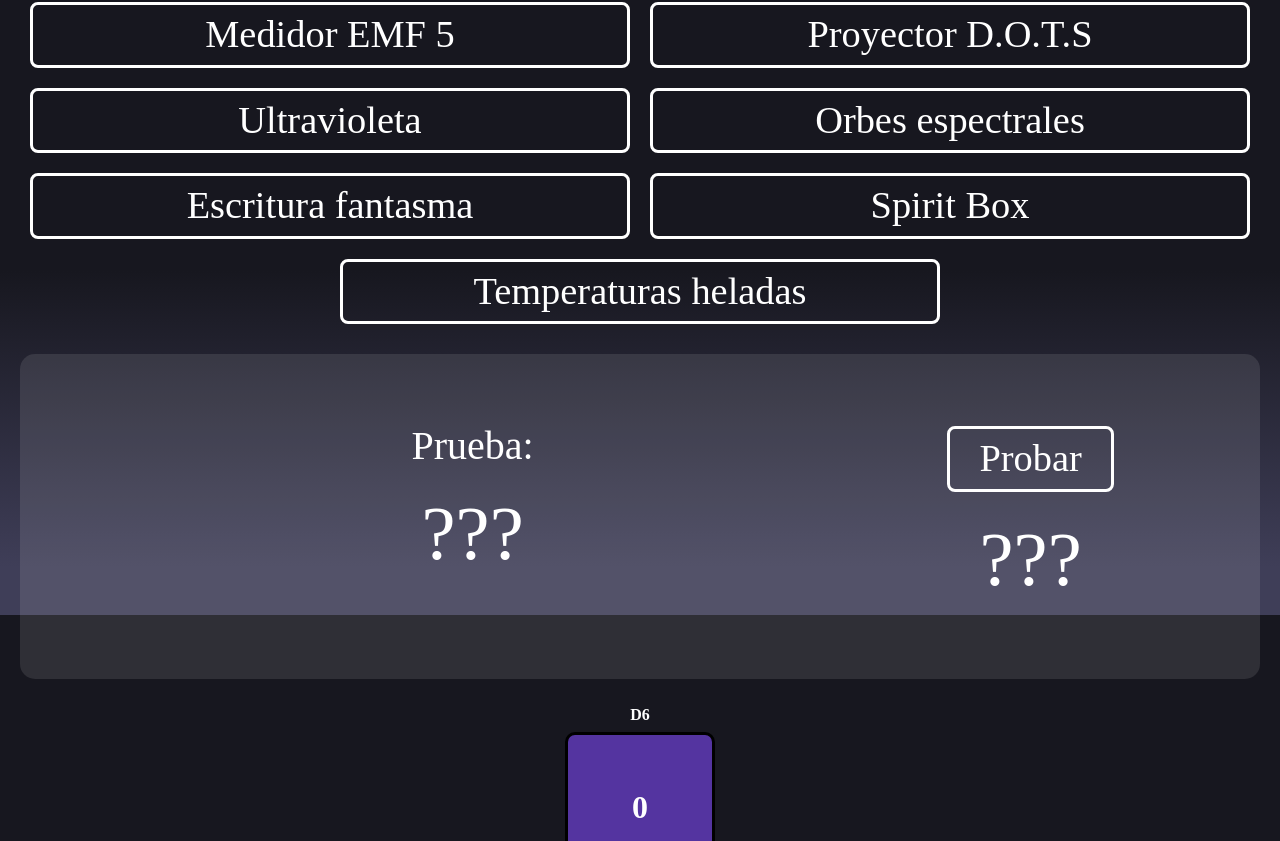
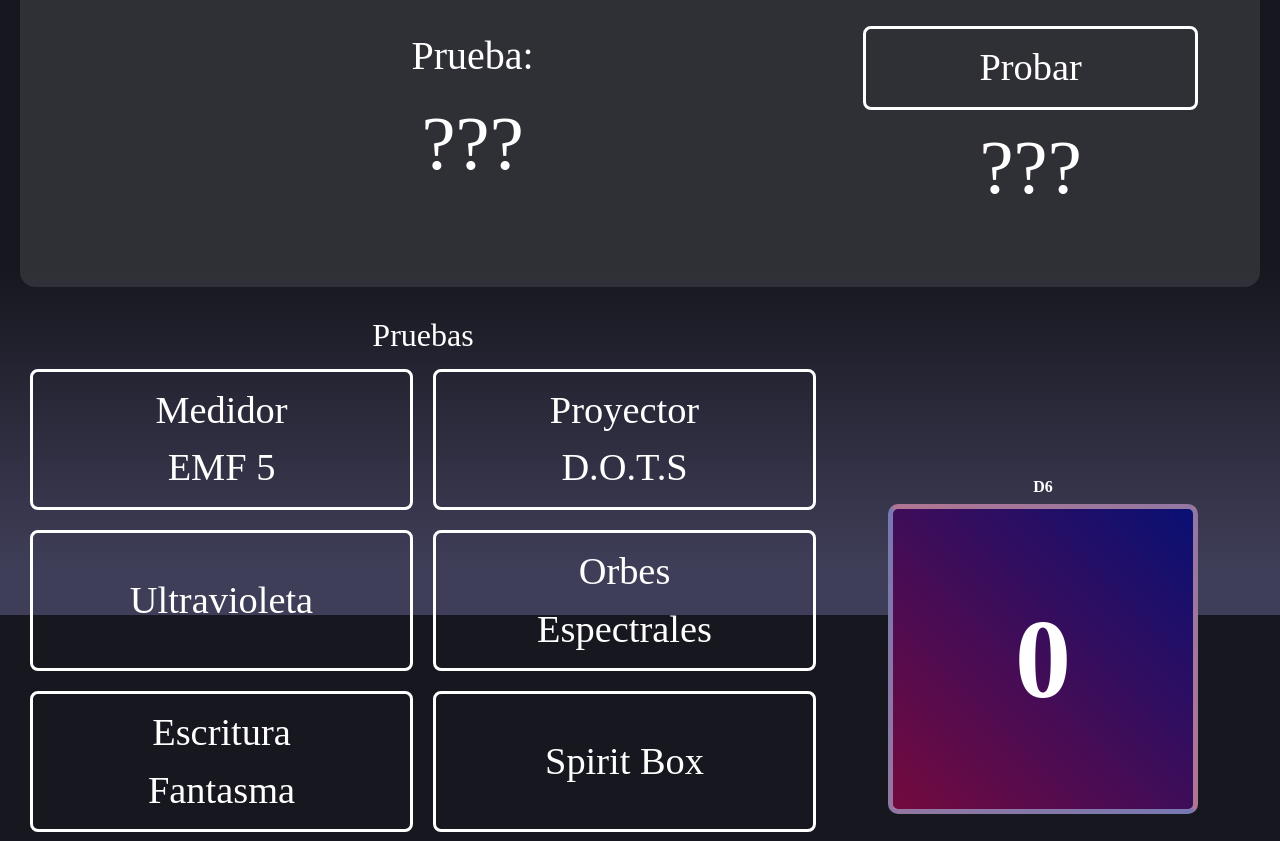
Before and after one commit to Magux14/boardgames, a React (Vite) app: page /boardgames/phasmophobia-game in a window 1280 px wide. Shown: the part 219-1060 px from the top of the page. Built offline with nearby package versions, Linux system fonts and the light colour scheme; a web font is replaced by a local one.

Commit message:
feat: falsos positivos en las pruebas phasmophobia. css: phasmophobia game

```diff
--- a/src/components/dice/Dice.css
+++ b/src/components/dice/Dice.css
@@ -10,15 +10,16 @@
 
     .dice {
         display: flex;
-        font-size: 2em;
         justify-content: center;
+        font-size: calc(700%);
         align-items: center;
         color: white;
         border: 3px solid black;
-        background: rgb(84, 52, 160);
+        background: linear-gradient(45deg, rgba(116, 10, 62, 1) 0%, rgba(9, 16, 116, 1) 100%);
         border-radius: 10px;
-        width: 150px;
-        height: 150px;
+        border: 5px solid rgba(255, 255, 255, 0.438);
+        width: 100%;
+        aspect-ratio: 1 / 1;
         margin: 5px;
 
         .dice-value {
--- a/src/components/dice/Dice.jsx
+++ b/src/components/dice/Dice.jsx
@@ -30,7 +30,7 @@ export const Dice = ({ initialDiceNumbers, diceName, porcentajeWidth }) => {
         <div className='dice-container'>
             <label>{diceName}</label>
             <button className={`dice ${isAnimating ? 'animate' : ''}`} onClick={() => getRandomNum()}>
-                <label className={`${isAnimating ? 'dice-value' : ''}`}>
+                <label className={`${!isAnimating ? 'dice-value' : ''}`}>
                     {dice.count}
                 </label>
             </button>
--- a/src/hooks/usePhasmophobiaGame.js
+++ b/src/hooks/usePhasmophobiaGame.js
@@ -1,11 +1,13 @@
 import { useState } from 'react'
-import { phasmophobiaGhostList } from '../../data/phasmophobia-data';
+import { phasmophobiaEquipment, phasmophobiaGhostList } from '../../data/phasmophobia-data';
 export const usePhasmophobiaGame = () => {
 
-    const [currentGhost, setCurrentGhost] = useState(null)
+    const [currentGhost, setCurrentGhost] = useState(null);
+    const [damagedEquipment, setDamagedEquipment] = useState(null);
 
     const prepareGame = () => {
         setRandomGhost();
+        setDamagedEquipment(phasmophobiaEquipment[Math.floor(Math.random() * phasmophobiaEquipment.length)]);
     }
 
     const setRandomGhost = () => {
@@ -17,8 +19,13 @@ export const usePhasmophobiaGame = () => {
         return currentGhost ? currentGhost : { name: '???' };
     }
 
+    const getDamagedEquipment = () => {
+        return damagedEquipment;
+    }
+
     return {
         prepareGame,
+        getDamagedEquipment,
         getCurrentGhost
     }
 }
--- a/src/pages/PhasmophobiaGame/PhasmophobiaGamePage.css
+++ b/src/pages/PhasmophobiaGame/PhasmophobiaGamePage.css
@@ -29,6 +29,33 @@
 
     .test-title {
         font-size: 2em;
+        width: 100%;
+        text-align: center;
+    }
+
+    .tests-dice-container {
+        display: flex;
+
+        div {
+            flex-basis: 65%;
+
+            &&.dice-container {
+                flex-basis: 35%;
+                display: flex;
+                justify-content: center;
+                padding: 5%;
+            }
+        }
+
+        @media screen and (max-width: 600px) {
+            flex-direction: column;
+
+            div {
+                &&.dice-container {
+                    padding: 20%;
+                }
+            }
+        }
     }
 
     #form-container {
@@ -48,6 +75,10 @@
         flex-wrap: wrap;
         box-sizing: border-box;
 
+        .phasmo-button {
+            margin: 10px;
+        }
+
         div {
             display: flex;
             justify-content: center;
@@ -62,11 +93,17 @@
         border-radius: 8px;
         color: white;
         background: transparent;
-        margin: 10px;
+        text-transform: capitalize;
+        padding: 10px 0 10px 0;
+
+        label {
+            width: 50%;
+        }
 
         &&.selected-button {
             border: 3px solid rgb(172, 166, 92);
             color: rgb(172, 166, 92);
+            background: rgba(172, 165, 92, 0.25);
         }
     }
 
@@ -92,10 +129,6 @@
                 flex-basis: 30%;
             }
 
-            button {
-                width: 50%;
-            }
-
             .result {
                 font-size: 6vw;
             }
@@ -105,7 +138,11 @@
             }
 
             .negative {
-                color: rgb(143, 34, 34);
+                color: rgb(160, 29, 29);
+            }
+
+            .fake {
+                color: rgb(216, 183, 77);
             }
 
         }
--- a/src/pages/PhasmophobiaGame/PhasmophobiaGamePage.jsx
+++ b/src/pages/PhasmophobiaGame/PhasmophobiaGamePage.jsx
@@ -10,7 +10,7 @@ import { Header } from '../../components/header/Header';
 export const PhasmophobiaGamePage = () => {
 
     const [playersNum, setPlayersNum] = useState({ min: 1, max: 2 });
-    const { prepareGame, getCurrentGhost } = usePhasmophobiaGame();
+    const { prepareGame, getCurrentGhost, getDamagedEquipment } = usePhasmophobiaGame();
     const [showGhost, setShowGhost] = useState(false)
     const [showAlertFinishGame, setShowAlertFinishGame] = useState(false)
     const [currentTest, setCurrentTest] = useState(null)
@@ -41,13 +41,16 @@ export const PhasmophobiaGamePage = () => {
         const ghost = getCurrentGhost();
         let positive = false;
 
-        console.log(ghost[currentTest.property]);
-        console.log(currentTest.property);
         if (ghost[currentTest.property] == true) {
             positive = true;
         }
 
-        setTestResult({ result: positive });
+        const equipmentIsDamaged = getDamagedEquipment().property == currentTest.property;
+        if (equipmentIsDamaged && Math.random() >= 0.5) {
+            positive = !positive;
+        }
+
+        setTestResult({ result: positive, equipmentIsDamaged });
     }
 
     return (
@@ -73,17 +76,6 @@ export const PhasmophobiaGamePage = () => {
                     </div>
                 </div>
 
-                <label className="test-title">Pruebas</label>
-                <div id="test-buttons-container">
-                    {
-                        phasmophobiaEquipment.map((equipment) =>
-                            <div key={equipment.name}>
-                                <button className={`phasmo-button ${equipment.name == currentTest?.name ? 'selected-button' : ''}`} onClick={() => handleTestSelect(equipment)}>{equipment.name}</button>
-                            </div>
-                        )
-                    }
-                </div>
-
                 <div className="current-test">
                     <div className="preview-test-container">
                         <label>
@@ -101,8 +93,8 @@ export const PhasmophobiaGamePage = () => {
                         {testResult != null ?
                             (
                                 testResult.result == true ?
-                                    <label className="positive result">Positivo</label>
-                                    : <label className="negative result">Negativo</label>
+                                    <label className={`result ${testResult.equipmentIsDamaged ? 'fake' : 'positive'}`}>Positivo</label>
+                                    : <label className={`result ${testResult.equipmentIsDamaged ? 'fake' : 'negative'}`}>Negativo</label>
                             ) : <label className="result">???</label>
                         }
                     </div>
@@ -110,7 +102,23 @@ export const PhasmophobiaGamePage = () => {
 
                 <br />
 
-                <Dice diceName="D6" initialDiceNumbers={{ min: 1, max: 6 }} />
+                <div className="tests-dice-container">
+                    <div>
+                        <label className="test-title">Pruebas</label>
+                        <div id="test-buttons-container">
+                            {
+                                phasmophobiaEquipment.map((equipment) =>
+                                    <div key={equipment.name}>
+                                        <button className={`phasmo-button ${equipment.name == currentTest?.name ? 'selected-button' : ''}`} onClick={() => handleTestSelect(equipment)}><label>{equipment.name}</label></button>
+                                    </div>
+                                )
+                            }
+                        </div>
+                    </div>
+                    <Dice diceName="D6" initialDiceNumbers={{ min: 1, max: 6 }} />
+                </div>
+
+
 
                 <br />
                 <br />
```
Also changed, not shown: 5 other files (tests, documents, lock files or other folders).
